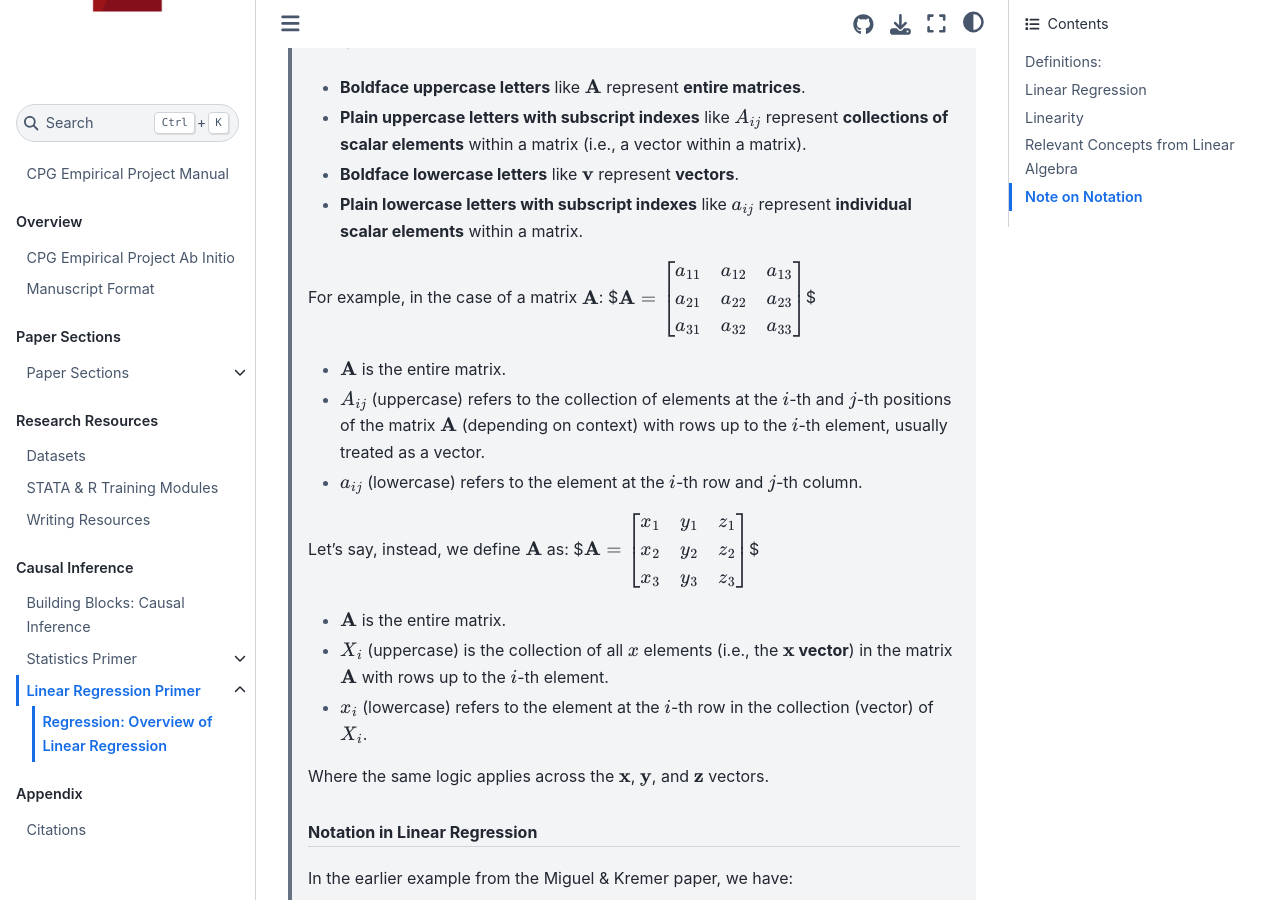
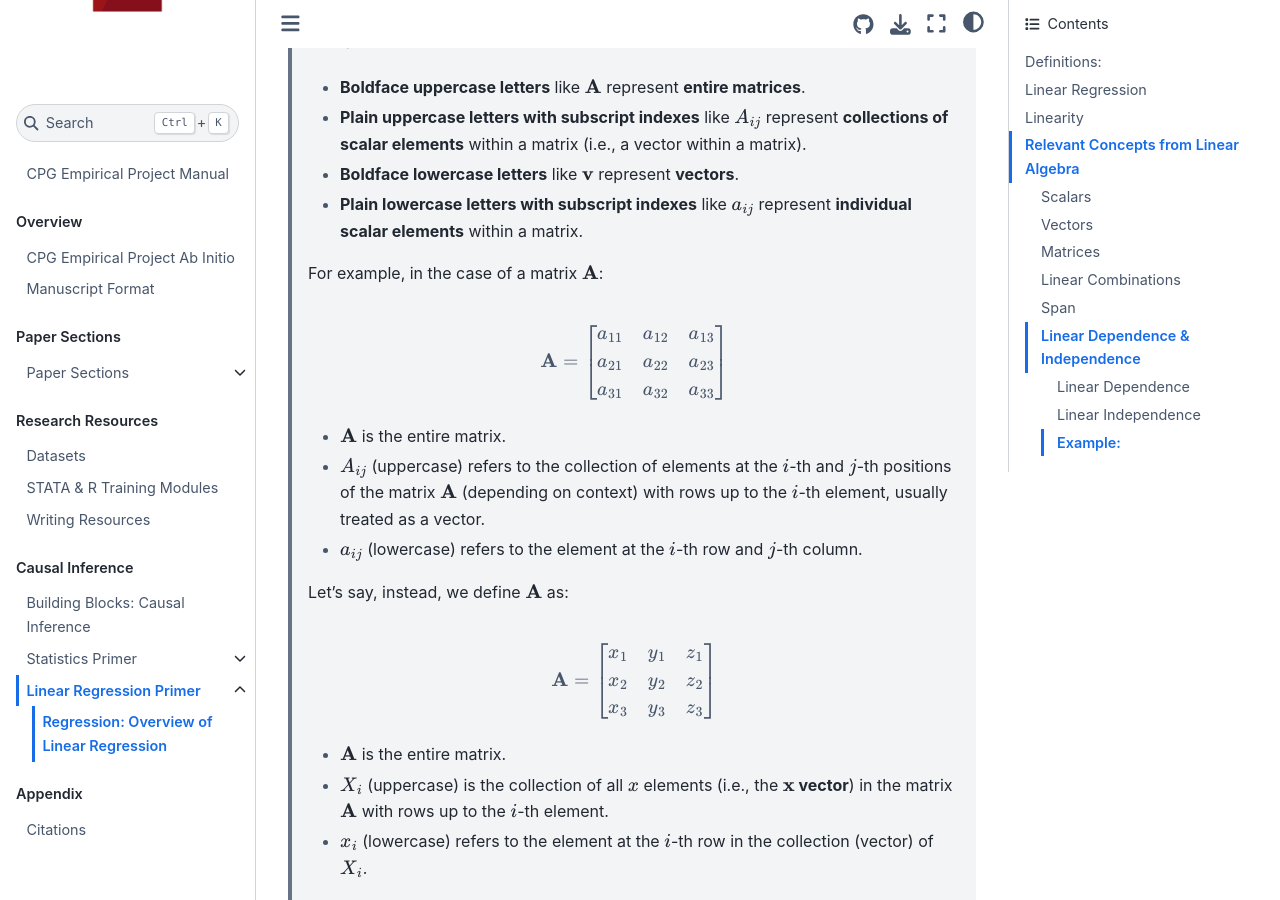
Before and after one commit to cornellpolicygroup/empirical-manual, a Jupyter Book: the page built from content/08-02-01-LR-Overview.md, in a window 1280 px wide and 900 px high, scrolled down 6974 px. Built offline with Jupyter Book 1.0.4 settings and Sphinx 7.4.7 and the Sphinx Book theme 1.1.4, drawn with Linux system fonts in a browser that asks for light colours; some of the changed lines change nothing that is shown; some of the changed text lies outside the part shown.

Commit message:
Fix format for LR overview

```diff
--- a/content/08-02-01-LR-Overview.md
+++ b/content/08-02-01-LR-Overview.md
@@ -216,6 +216,7 @@ For example, we'll index an element $a_{ij}$ to be the element $a$ in the $i$-th
 > - **Plain lowercase letters with subscript indexes** like $a_{ij}$ represent **individual scalar elements** within a matrix.
 >
 > For example, in the case of a matrix $\mathbf{A}$:
+>
 > $$ \mathbf{A} = \begin{bmatrix} a_{11} & a_{12} & a_{13} \\ a_{21} & a_{22} & a_{23} \\ a_{31} & a_{32} & a_{33} \end{bmatrix} $$
 >
 > - $\mathbf{A}$ is the entire matrix.
@@ -223,6 +224,7 @@ For example, we'll index an element $a_{ij}$ to be the element $a$ in the $i$-th
 > - $a_{ij}$ (lowercase) refers to the element at the $i$-th row and $j$-th column.
 >
 > Let's say, instead, we define $\mathbf{A}$ as:
+>
 > $$ \mathbf{A} = \begin{bmatrix} x_{1} & y_{1} & z_{1} \\ x_{2} & y_{2} & z_{2} \\ x_{3} & y_{3} & z_{3} \end{bmatrix} $$
 >
 > - $\mathbf{A}$ is the entire matrix.
@@ -436,11 +438,3 @@ is $c_1 = c_2 = 0$.
 > **Connections to Linear Regression:**
 >
 > Later, we will learn about collinearity and multicollinearity, which are when independent variables in a regression are linearly dependent. Understanding linear independence allows us to understand why, for example, we can drop a collinear regressor in OLS.
-
-## Note on Notation
-
-Being on the same page about notation is essential to avoid confusion.
-
-Already, you may have already noticed some differences in notation, like $y$ versus $y_i$ versus $Y$ and $Y_i$, or why $\beta X_{i}$ is different than $\mathbf{X}^\prime \delta$. These subtle nuances may seem arbitrary, but actually stem from matrix and vector notations in linear algebra.
-
-Let's explore what these notation conventions are:
```
